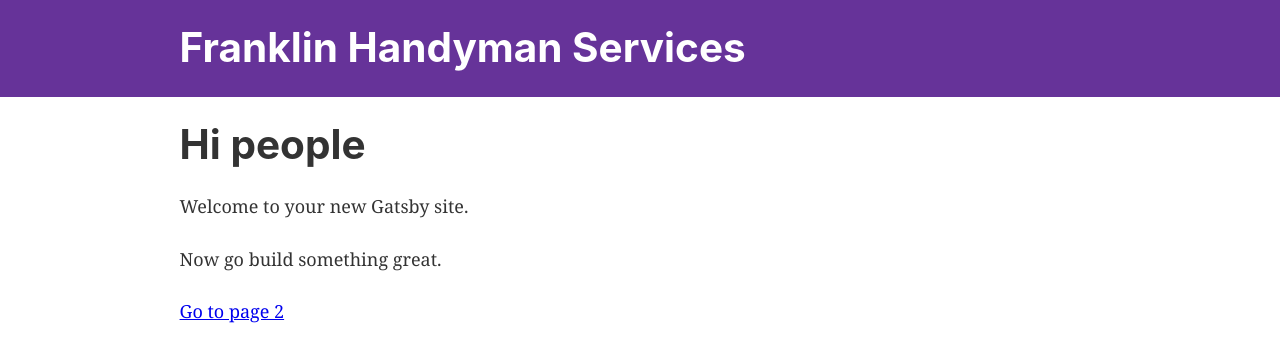
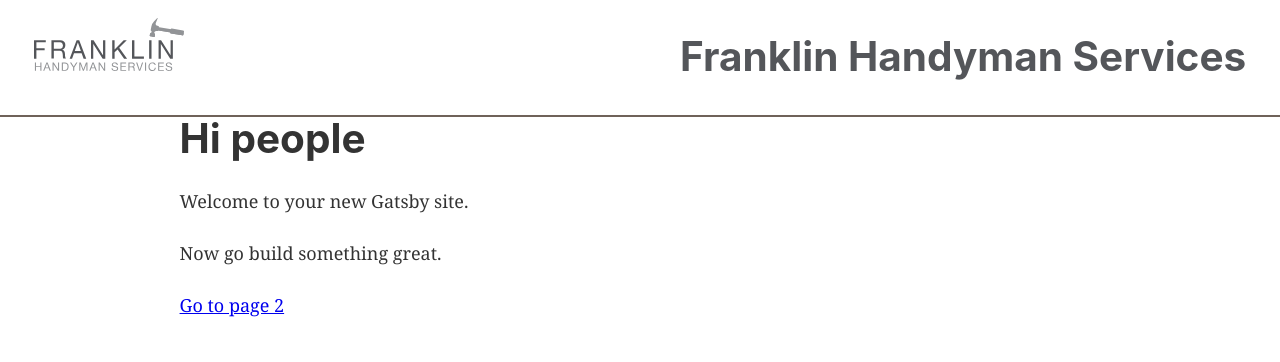
Before and after one commit to moxdev/franklin-handyman-services, a Gatsby site: page / in a window 1280 px wide. Built offline with nearby package versions, Linux system fonts and the light colour scheme; Gatsby itself is replaced by a stand-in of ours.

Commit message:
setting up header

```diff
--- a/src/components/Header/header.js
+++ b/src/components/Header/header.js
@@ -1,21 +1,36 @@
-import React from 'react'
+import React, { Component } from 'react'
 import { Link } from 'gatsby'
 import PropTypes from 'prop-types'
+import styled from 'styled-components'
+import Img from 'gatsby-image'
 
-const Header = ({ siteTitle }) => (
-  <div
-    style={{
-      background: 'rebeccapurple',
-      marginBottom: '1.45rem',
-    }}
-  >
-    <div
-      style={{
-        margin: '0 auto',
-        maxWidth: 960,
-        padding: '1.45rem 1.0875rem',
-      }}
-    >
+import logo from '../../images/fhs-logo.svg'
+
+const HeaderWrapper = styled.div`
+  display: flex;
+  justify-content: space-between;
+  align-items: center;
+  background: #fff;
+  padding: 1rem 1.875rem;
+  border-bottom: 2px solid #6f6259;
+
+  .logo {
+    width: 150px;
+  }
+
+  h1 {
+    color: #54565a;
+  }
+`
+
+export default class Header extends Component {
+  render() {
+    const { data } = this.props
+
+    return (
+      <HeaderWrapper>
+        <img className="logo" src={logo} alt="Franklin Handyman Logo" />
+
         <h1 style={{ margin: 0 }}>
           <Link
             to="/"
@@ -23,16 +38,14 @@ const Header = ({ siteTitle }) => (
               color: 'white',
               textDecoration: 'none',
             }}
-        >
-          {siteTitle}
-        </Link>
+          />
+          {data.site.siteMetadata.title}
         </h1>
-    </div>
-  </div>
+      </HeaderWrapper>
     )
-
-export default Header
+  }
+}
 
 Header.propTypes = {
-  siteTitle: PropTypes.string.isRequired,
+  data: PropTypes.node.isRequired,
 }
--- a/src/layouts/index.js
+++ b/src/layouts/index.js
@@ -28,7 +28,7 @@ const Layout = ({ children }) => (
         >
           <html lang="en" />
         </Helmet>
-        <Header siteTitle={data.site.siteMetadata.title} />
+        <Header data={data} />
         <div
           style={{
             margin: '0 auto',
```
Also changed, not shown: .eslintrc.json, src/images/fhs-logo.svg (added), static/fhs-logo.svg (added), 2 other files. Lines whose indentation alone changed are shown as unchanged.
